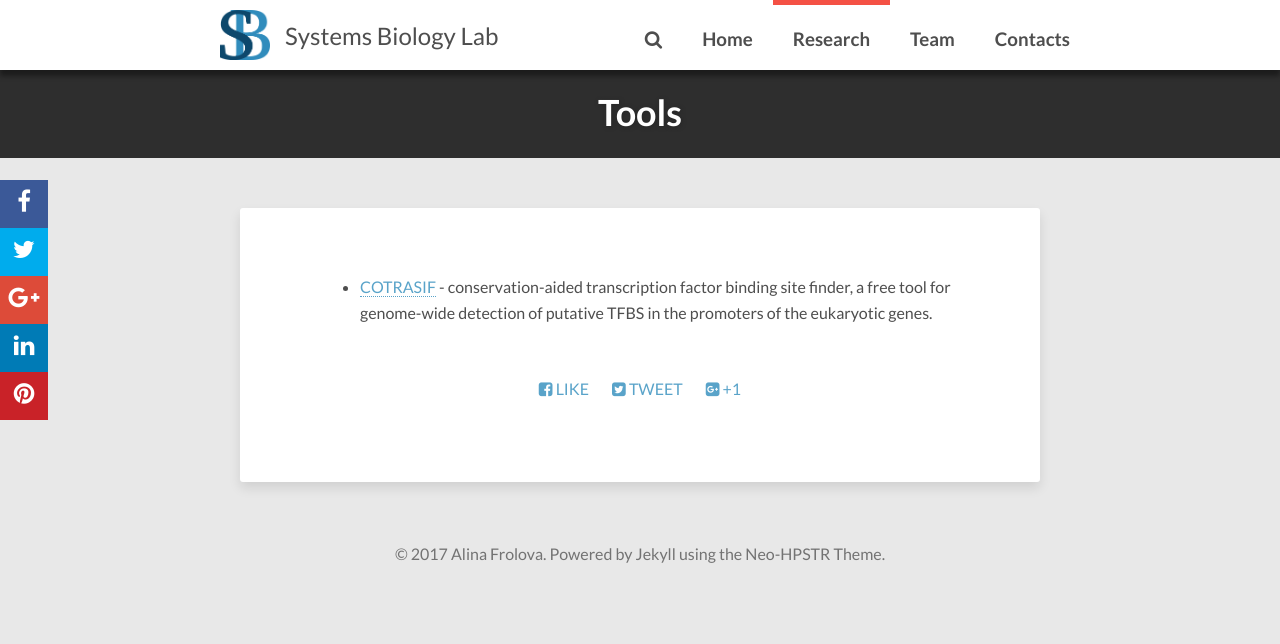
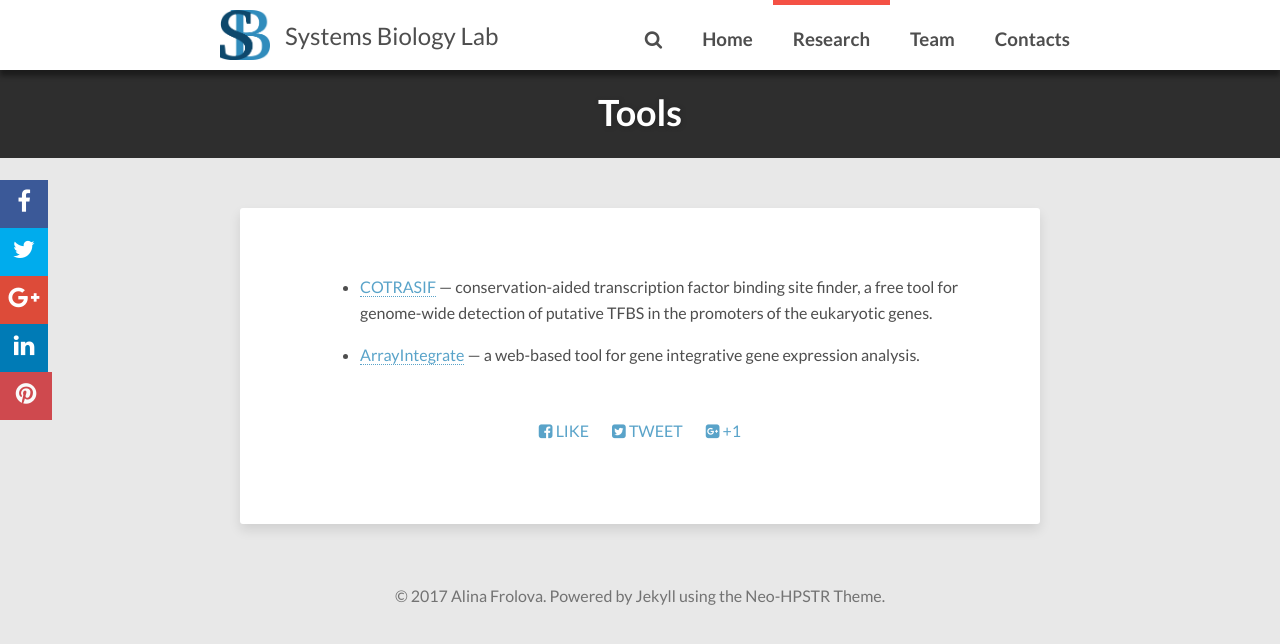
Before and after one commit to sysbio-vo/old.sysbio-vo.github.io, a Jekyll site: the page built from research/tools/index.md, in a window 1280 px wide. Shown: the top 644 px of the page. Built offline with Jekyll 4.4.1, drawn with Linux system fonts in a browser that asks for light colours; nearby versions of some CDN libraries; comment, search, counter and statistics services are not loaded.

Commit message:
add IGEA page and links to it in header-menu and Tools page

```diff
--- a/_config.yml
+++ b/_config.yml
@@ -27,6 +27,9 @@
         url: '/research/publications'
       - title: 'Tools'
         url: '/research/tools'
+      - title: 'ArrayIntegrate'
+        url: '/research/tools/arrayintegrate'
+
       #- title: 'Protocols'
       #  url: '/research/protocols'
       #- title: 'Data'
--- a/research/tools/index.md
+++ b/research/tools/index.md
@@ -5,4 +5,6 @@
 share: true
 ---
 
-* [COTRASIF](http://biomed.org.ua/COTRASIF/) - conservation-aided transcription factor binding site finder, a free tool for genome-wide detection of putative TFBS in the promoters of the eukaryotic genes.
+* [COTRASIF](http://biomed.org.ua/COTRASIF/) --- conservation-aided transcription factor binding site finder, a free tool for genome-wide detection of putative TFBS in the promoters of the eukaryotic genes.
+
+* <a href="{{ site.url }}/research/arrayintegrate/">ArrayIntegrate</a> --- a web-based tool for gene integrative gene expression analysis.
```
Also changed, not shown: research/tools/arrayintegrate/index.md (added, +30 -0 lines), IGEA.png (added), research/index.md (line endings or trailing spaces).
